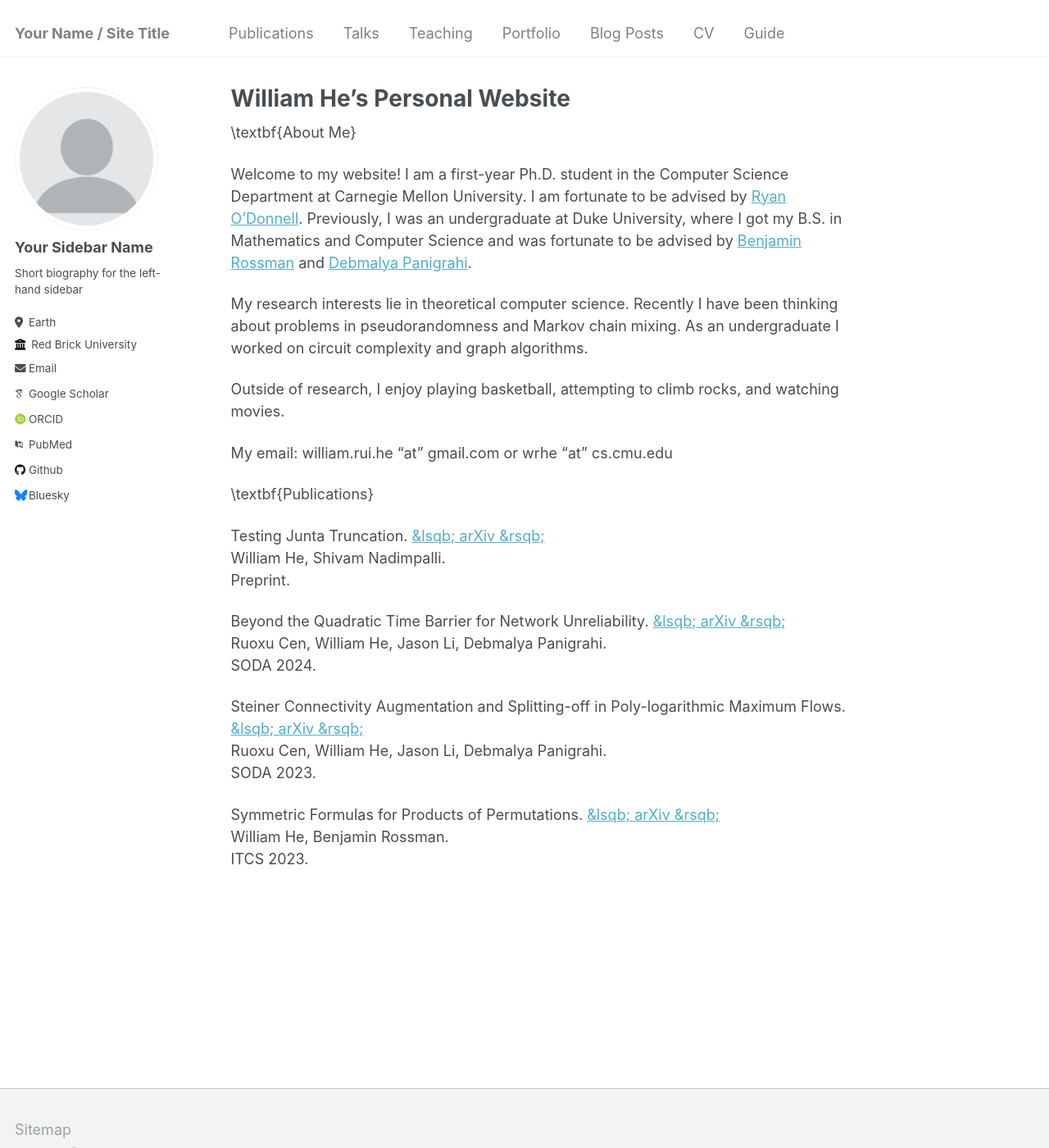
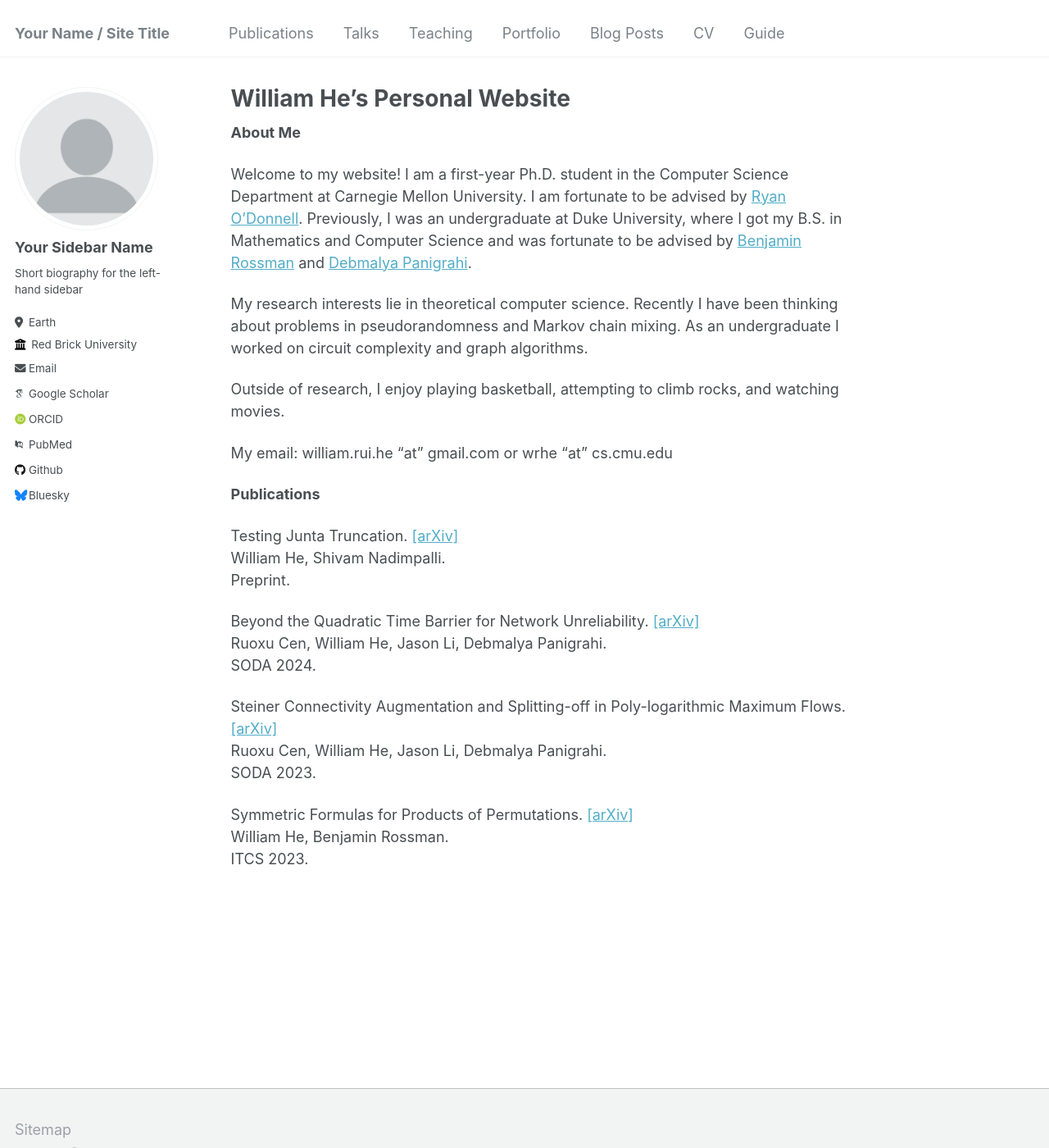
Before and after one commit to wrhe/wrhe.github.io, a Jekyll site: the page built from _pages/about.md, in a window 1280 px wide and 1400 px high. Shown: the whole window at 82% size. Built offline with Jekyll 4.4.1, drawn with Linux system fonts in a browser that asks for light colours; some web fonts are replaced.

Commit message:
some more edits

```diff
--- a/_pages/about.md
+++ b/_pages/about.md
@@ -7,7 +7,7 @@ redirect_from:
   - /about.html
 ---
 
-\textbf{About Me}
+**About Me**
 
 Welcome to my website! I am a first-year Ph.D. student in the Computer Science Department at Carnegie Mellon University. I am fortunate to be advised by [Ryan O'Donnell](https://www.cs.cmu.edu/~odonnell/). Previously, I was an undergraduate at Duke University, where I got my B.S. in Mathematics and Computer Science and was fortunate to be advised by [Benjamin Rossman](https://users.cs.duke.edu/~br148/) and [Debmalya Panigrahi](https://www.debmalyapanigrahi.org/).
 
@@ -17,20 +17,20 @@ Outside of research, I enjoy playing basketball, attempting to climb rocks, and
 
 My email: william.rui.he "at" gmail.com or wrhe "at" cs.cmu.edu
 
-\textbf{Publications}
+**Publications**
 
-Testing Junta Truncation. [&lsqb; arXiv &rsqb;](https://arxiv.org/abs/2308.13992)\\
+Testing Junta Truncation. [\[arXiv\]](https://arxiv.org/abs/2308.13992)\\
 William He, Shivam Nadimpalli.\\
 Preprint.
 
-Beyond the Quadratic Time Barrier for Network Unreliability. [&lsqb; arXiv &rsqb;](https://arxiv.org/abs/2304.06552)\\
+Beyond the Quadratic Time Barrier for Network Unreliability. [\[arXiv\]](https://arxiv.org/abs/2304.06552)\\
 Ruoxu Cen, William He, Jason Li, Debmalya Panigrahi. \\
 SODA 2024.
 
-Steiner Connectivity Augmentation and Splitting-off in Poly-logarithmic Maximum Flows. [&lsqb; arXiv &rsqb;](https://arxiv.org/abs/2211.05769)\\
+Steiner Connectivity Augmentation and Splitting-off in Poly-logarithmic Maximum Flows. [\[arXiv\]](https://arxiv.org/abs/2211.05769)\\
 Ruoxu Cen, William He, Jason Li, Debmalya Panigrahi. \\
 SODA 2023.
 
-Symmetric Formulas for Products of Permutations. [&lsqb; arXiv &rsqb;](https://arxiv.org/abs/2211.15520)\\
+Symmetric Formulas for Products of Permutations. [\[arXiv\]](https://arxiv.org/abs/2211.15520)\\
 William He, Benjamin Rossman. \\
 ITCS 2023.
```
